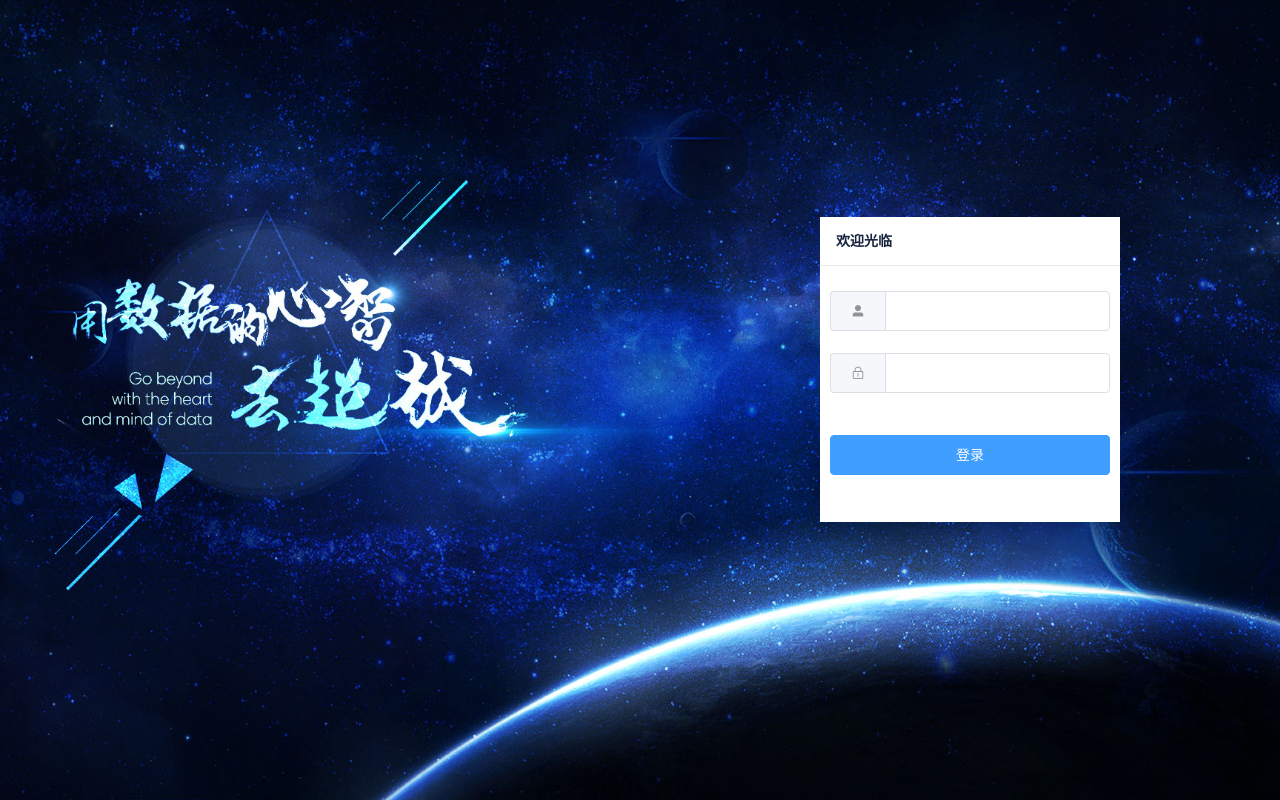
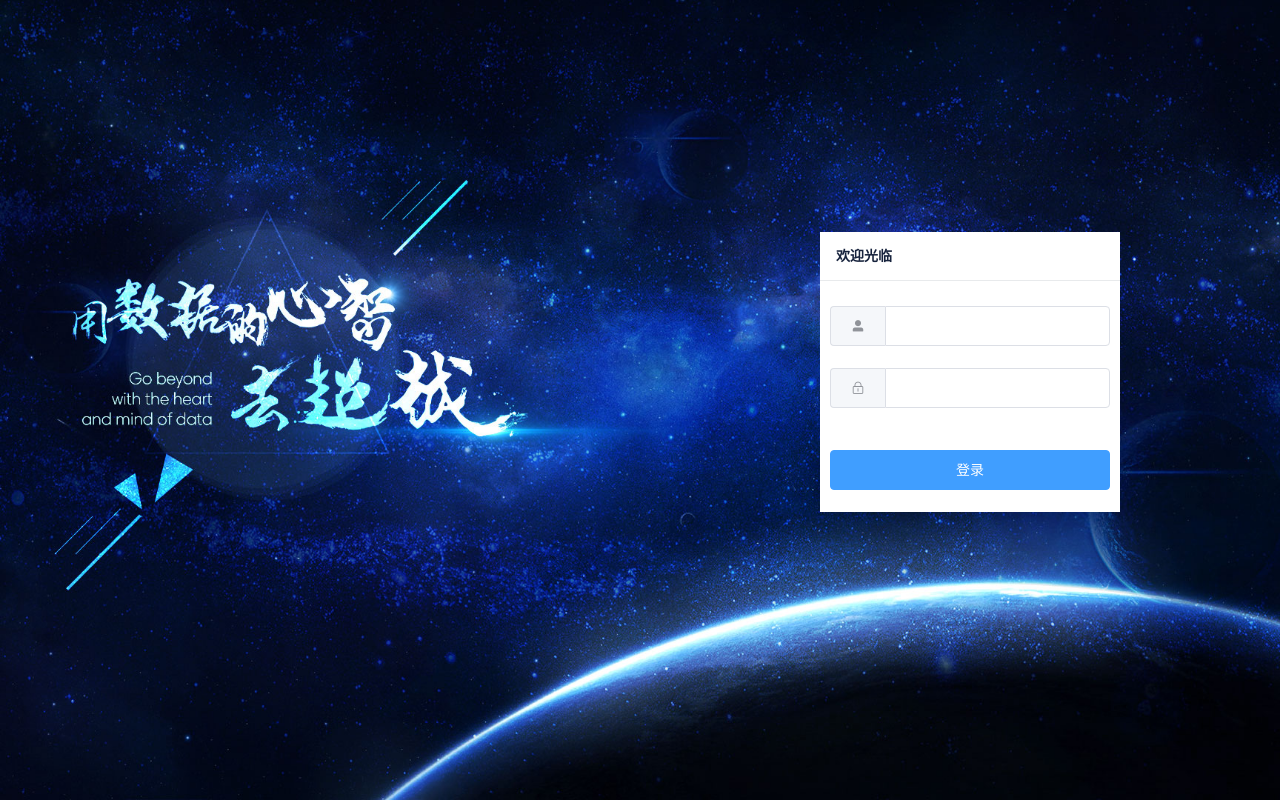
Before and after one commit to zhouxy666/onestudio-console, a Vue app: page /#/login in a window 1280 px wide. Built offline with nearby package versions, Linux system fonts and the light colour scheme.

Commit message:
调整登录页面样式

```diff
--- a/src/components/Login.vue
+++ b/src/components/Login.vue
@@ -106,7 +106,7 @@
         }
       }
       .login-body {
-        padding: 25px 10px;
+        padding: 25px 10px 0;
       }
       .login-submit {
         margin-top: 20px;
```
